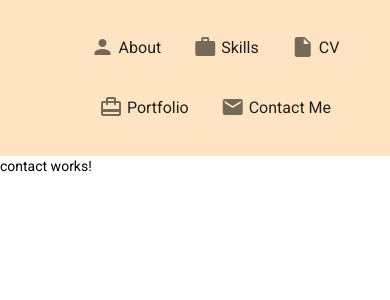
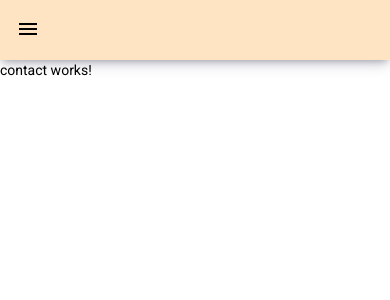
Before and after one commit to kdhruvajyothreddy/dhruvajyothk-portfolio, an Angular app: page / in a window 390 px wide. Shown: the top 300 px of the page. Built offline with nearby package versions, Linux system fonts and the light colour scheme.

Commit message:
Header responsive using burger icon - collapsible

```diff
--- a/src/app/header/header.component.html
+++ b/src/app/header/header.component.html
@@ -1,7 +1,13 @@
-<nav>
-  <ul>
-    <li *ngFor="let headerItem of headerItems">
-      <button class="menu-button" mat-menu-item (click)="menuButtonClick($event, headerItem.itemOnClickPage)">
+<nav id="my-first">
+  <div class="hamburger">
+    <button class="hamburger-button" (click)="toggleMenu()">
+      <mat-icon>{{isMenuOpen ? 'close' : 'menu'}}</mat-icon>
+    </button>
+  </div>
+  <ul class="navbar" [class.is-list-open]="isMenuOpen">
+    <li *ngFor="let headerItem of headerItems" [class.is-open]="isMenuOpen"
+      [ngClass]="{'is-last-menu-option': headerItem.itemLabelText == 'Contact Me', 'is-first-menu-option': headerItem.itemLabelText == 'About'}">
+      <button class="menu-button" mat-menu-item (click)="menuButtonClick(headerItem.itemOnClickPage)">
         <mat-icon>{{headerItem.itemIcon}}</mat-icon>
         <span class="span-text">{{headerItem.itemLabelText}}</span>
       </button>
--- a/src/app/header/header.component.scss
+++ b/src/app/header/header.component.scss
@@ -1,12 +1,7 @@
 nav {
   background-color: bisque;
   padding: 4px;
-}
-
-nav ul {
-  list-style-type: none;
-  align-items: center !important;
-  text-align: center;
+  box-shadow: rgba(50, 50, 93, 0.25) 0px 6px 12px -2px, rgba(0, 0, 0, 0.3) 0px 3px 7px -3px;
 }
 
 ul li {
@@ -26,3 +21,60 @@ ul li {
   block-size: 40px;
   cursor: pointer;
 }
+
+.navbar {
+  display: flex;
+  justify-content: center;
+}
+
+.hamburger {
+  display: none;
+}
+
+.hamburger-button {
+  background: bisque;
+  border: transparent;
+  block-size: 40px;
+  cursor: pointer;
+}
+
+@media(max-width:768px) {
+  ul li {
+    border-bottom: 1px solid #cccc;
+  }
+
+  nav {
+    padding: 0px;
+  }
+
+  .navbar {
+    display: none;
+  }
+
+  .hamburger {
+    display: block;
+    cursor: pointer;
+    padding: 10px;
+  }
+
+  .is-list-open {
+    display: block;
+    padding: 4px;
+  }
+
+  .is-open {
+    display: inline-block;
+    width: 97%;
+    padding: 10px;
+    background-color: bisque;
+    border-bottom: 1px solid #cccc;
+  }
+
+  .is-first-menu-option {
+    border-top: 1px solid #cccc !important;
+  }
+
+  .is-last-menu-option {
+    border-bottom: 0px !important;
+  }
+}
--- a/src/app/header/header.component.ts
+++ b/src/app/header/header.component.ts
@@ -8,6 +8,7 @@ import { HeaderItem } from './model/header.model';
 })
 export class HeaderComponent implements OnInit {
   headerItems: HeaderItem[] = [];
+  isMenuOpen: boolean = false;
 
   constructor() {}
 
@@ -41,7 +42,11 @@ export class HeaderComponent implements OnInit {
     ];
   }
 
-  menuButtonClick(event: any, onClickComponent: string) {
+  menuButtonClick(onClickComponent: string) {
     window.location.href = `#${onClickComponent}`;
   }
+
+  toggleMenu() {
+    this.isMenuOpen = !this.isMenuOpen;
+  }
 }
```
